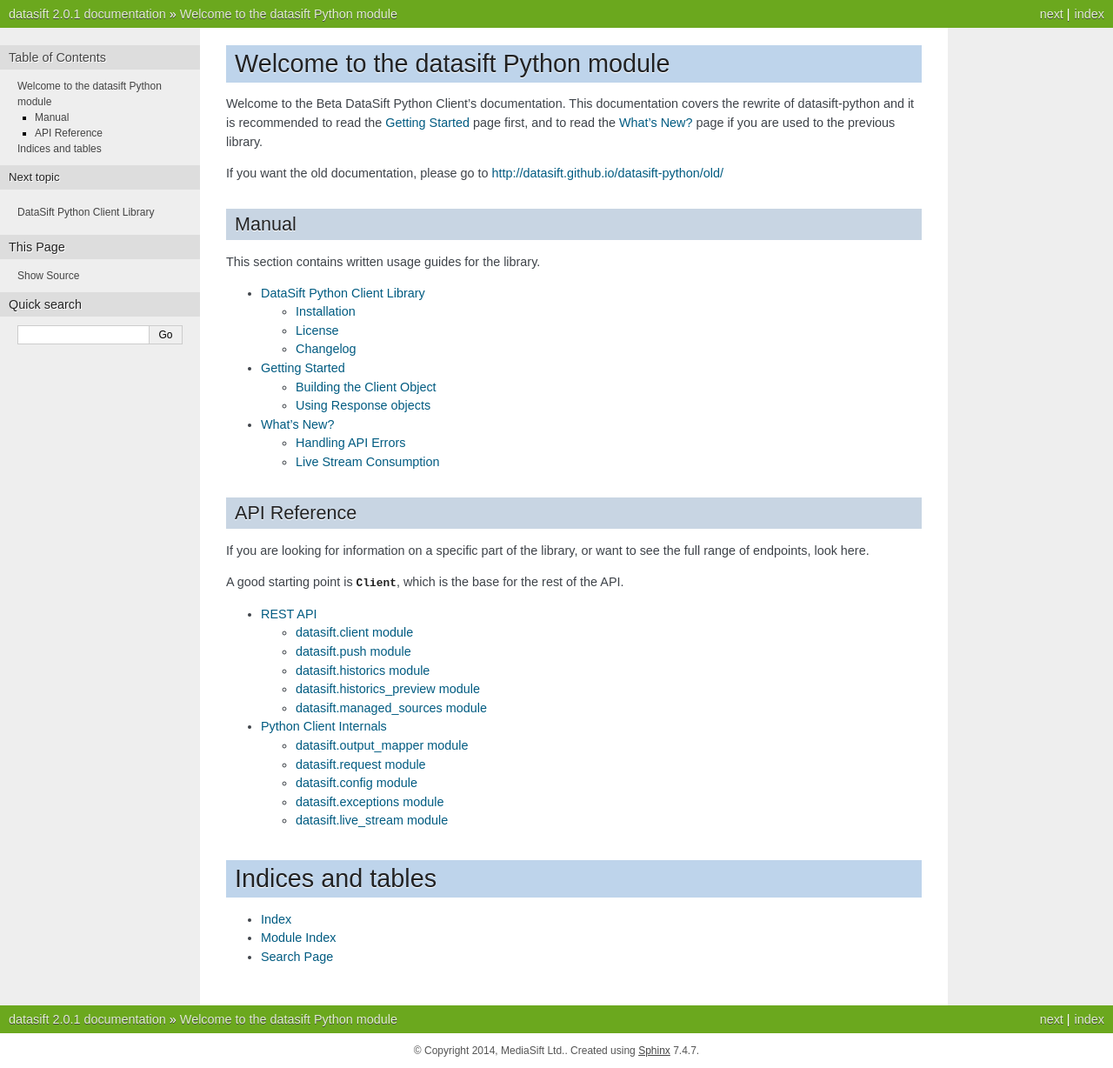
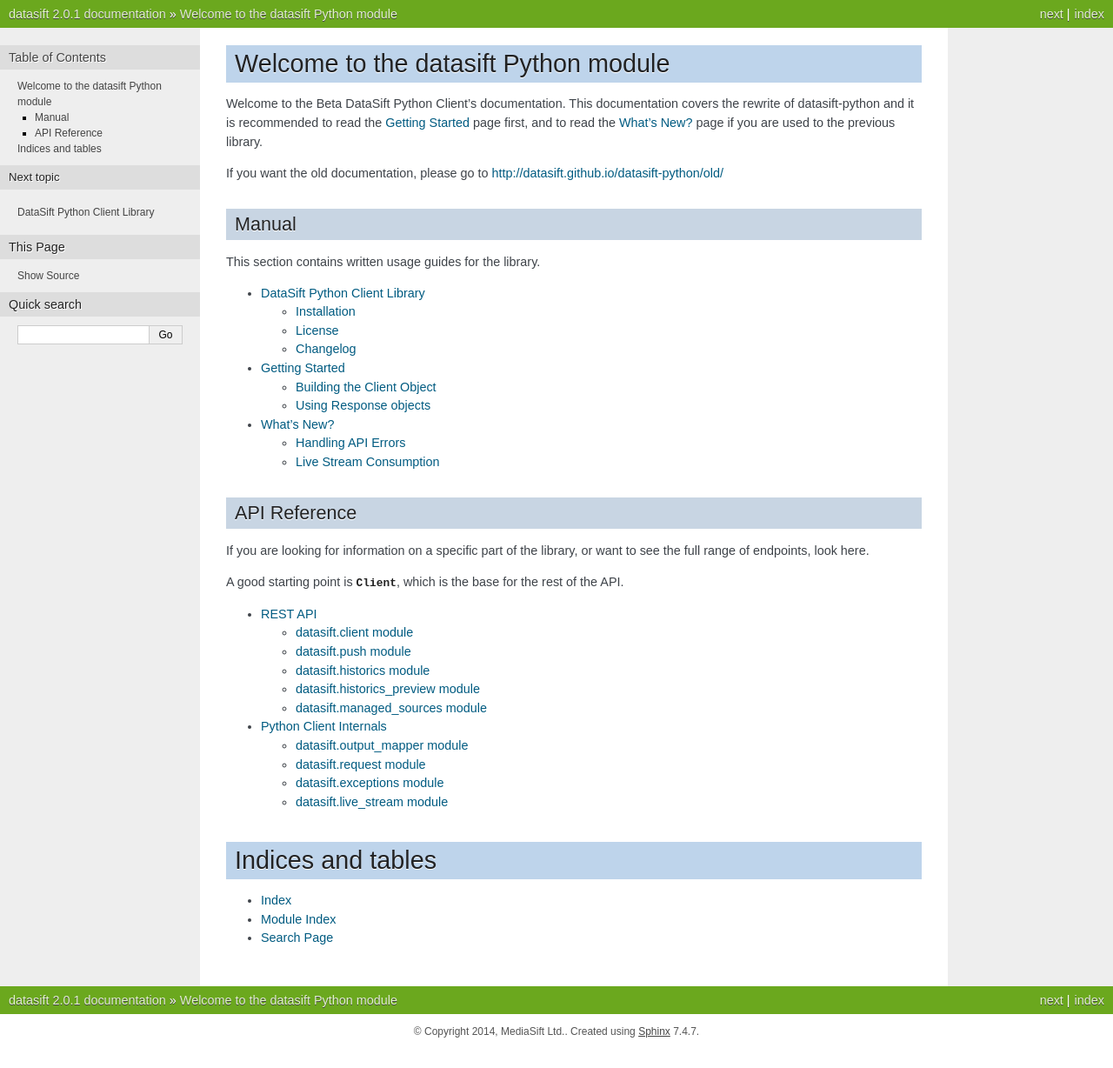
Before and after one commit to MeltwaterArchive/datasift-python, a Sphinx documentation site: the page built from docs/source/index.rst, in a window 1280 px wide. Shown: the whole page at 87% size. Built offline with Sphinx 7.4.7, drawn with Linux system fonts in a browser that asks for light colours; after the commit the page ends 1206 px from its top, so only the background shows below that.

Commit message:
Removed config module from docs

```diff
--- a/docs/source/datasift.rst
+++ b/docs/source/datasift.rst
@@ -76,14 +76,6 @@ datasift.request module
     :show-inheritance:
     :inherited-members:
 
-datasift.config module
-----------------------
-
-.. automodule:: datasift.config
-    :members:
-    :undoc-members:
-    :show-inheritance:
-
 datasift.exceptions module
 --------------------------
 
```
